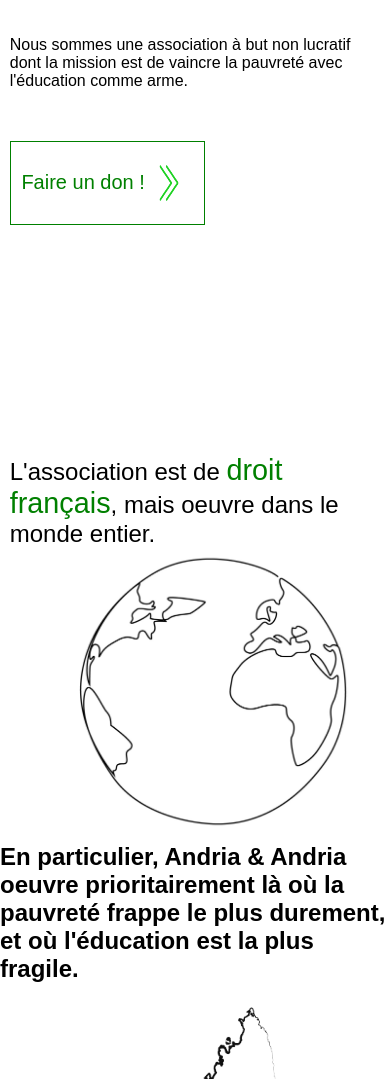
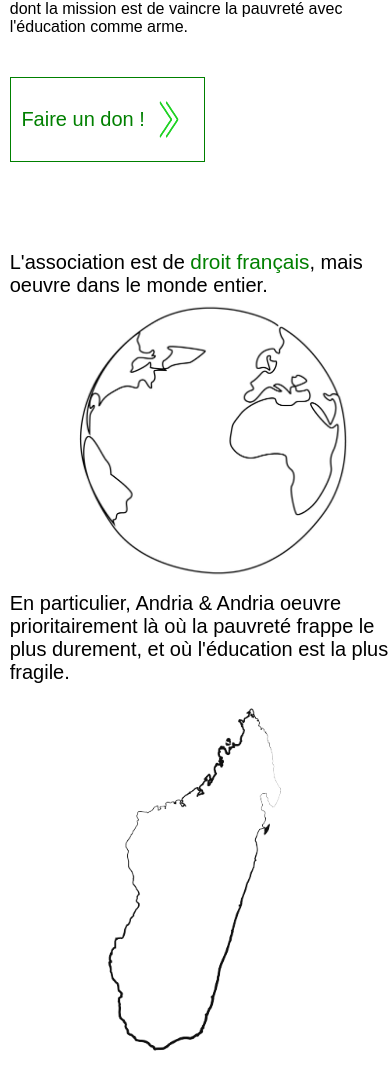
Before and after one commit to hei-school/andria2, a plain HTML site: page index.html in a window 390 px wide. Shown: the part 299-1378 px from the top of the page. Drawn offline with Linux system fonts and the light colour scheme.

Commit message:
update:responsive(location)

```diff
--- a/style.css
+++ b/style.css
@@ -587,23 +587,24 @@ svg {
         display: flex;
         flex-direction: column;
         width: 100vw;
-        height: 80vh;
+        height: 65vh;
         justify-content: center;
         gap: 7.5%;
         color: black;
         text-align: left;
         position: relative;
-        margin-top: 10%;
-        margin-left: 2.5%;
     }
     #headerMobile  h1{
         font-size: 3rem;
         color: green;
         margin: 0 auto;
+        margin-top: 25%;
 
     }
     #headerMobile p{
         font-size:1rem;
+        margin-left: 2.5%;
+
     }
     #DonateNowMobile{
         width: 50dvw;
@@ -616,6 +617,8 @@ svg {
         color: green;
         border: 1px solid green;
         font-size: 1.25rem;
+        margin-left: 2.5%;
+
     }
 
     #DonateNowMobile > img{
@@ -629,19 +632,25 @@ svg {
     }
     #mobileLocation img{
         width: 100%;
+        margin-right: 2%;
     }
     #mobileLocation h1{
-        color: black;
-        font-size: 1.5rem;
+        color: rgb(0, 0, 0);
+        font-size: 1.25rem;
+        margin-left: 2.5%;
+        font-weight: 300;
+
     }
     #mobileLocation p{
-        font-size: 1.5rem;
+        font-size: 1.25rem;
+        font-weight: 300;
 
-        margin-top: 10%;
         margin-left: 2.5%;
     }
     #mobileLocation a{
         color: green;
+        font-weight: 400;
+        font-size: 1.3rem;
     }
     #mobileBut{
         margin-top: 15%;
```
